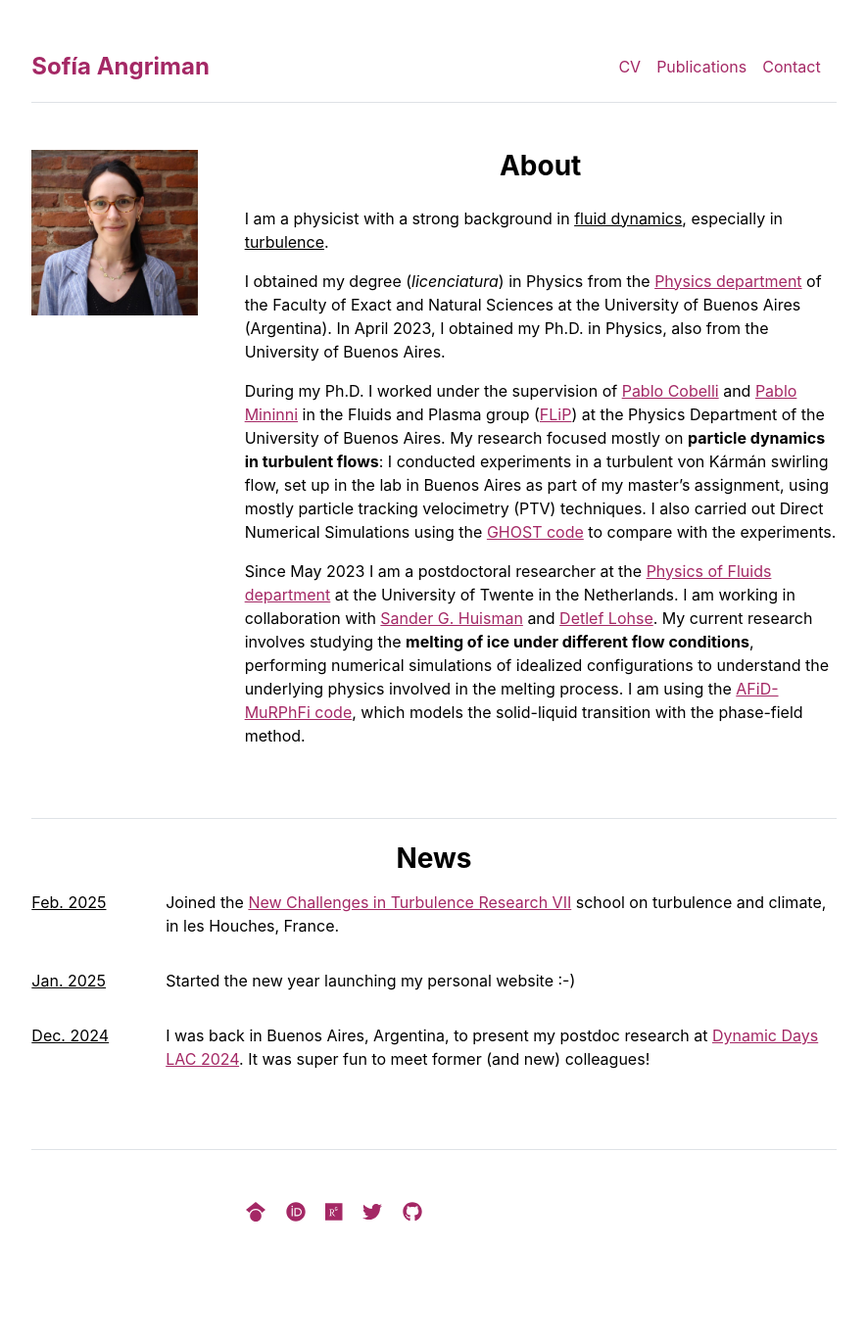
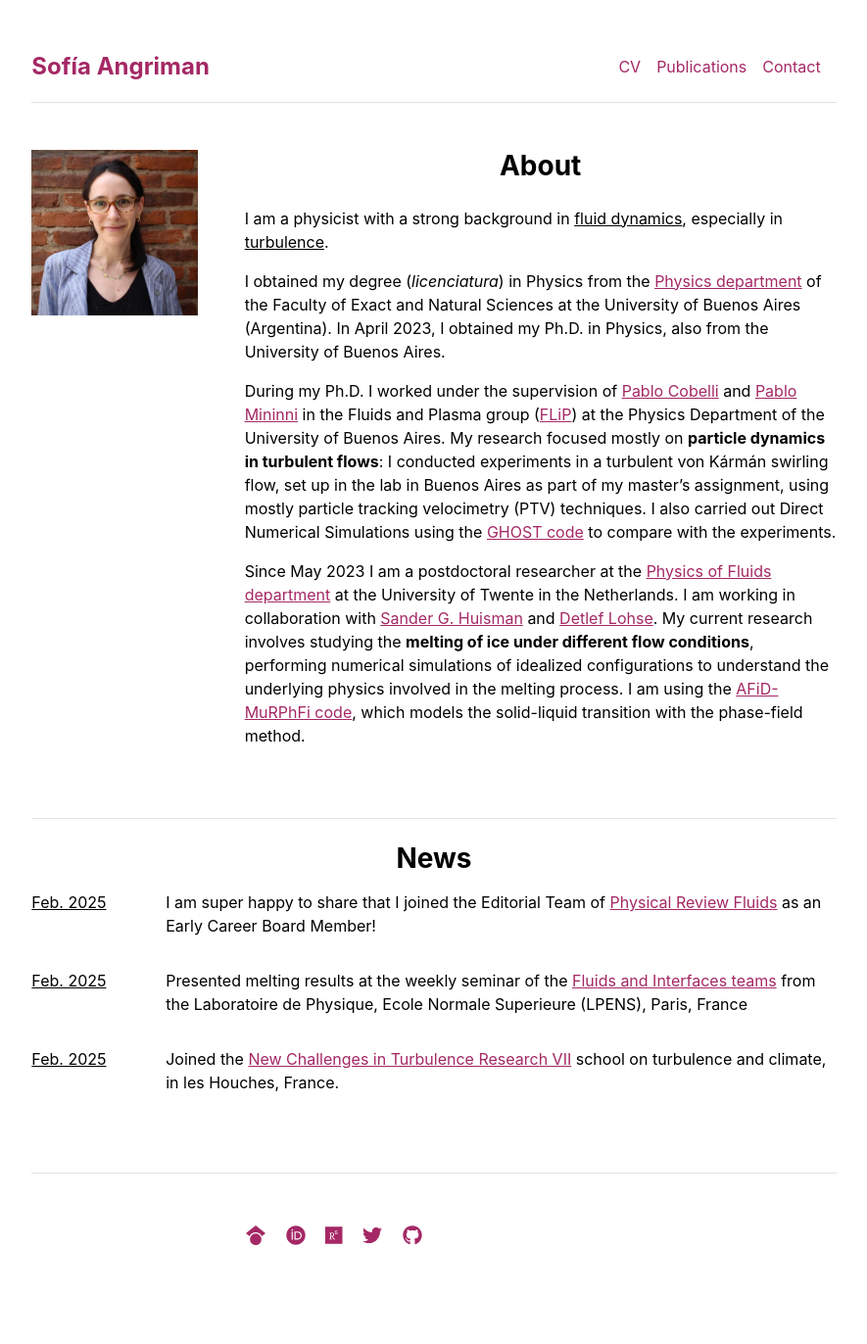
Before and after one commit to sofiaangriman/sofiaangriman.github.io, a Jekyll site: the page built from index.md, in a window 1280 px wide. Shown: the whole page at 98% size, without its empty margins (197-1082 px from the left). Built offline with Jekyll 4.4.1, drawn with Linux system fonts in a browser that asks for light colours; before the commit the page ends 1348 px from its top, so only the background shows below that.

Commit message:
Update news.yml

```diff
--- a/_data/news.yml
+++ b/_data/news.yml
@@ -1,3 +1,9 @@
+- date: "Feb. 2025"
+  desc: "I am super happy to share that I joined the Editorial Team of [Physical Review Fluids](https://journals.aps.org/prfluids/staff) as an Early Career Board Member!"
+
+- date: "Feb. 2025"
+  desc: "Presented melting results at the weekly seminar of the [Fluids and Interfaces teams](https://www.lpens.ens.psl.eu/recherche/flu-int/) from the Laboratoire de Physique, Ecole Normale Superieure (LPENS), Paris, France"
+
 - date: "Feb. 2025"
   desc: "Joined the [New Challenges in Turbulence Research VII](https://nctr.eu/index.php/fr/) school on turbulence and climate, in les Houches, France."
 
```
